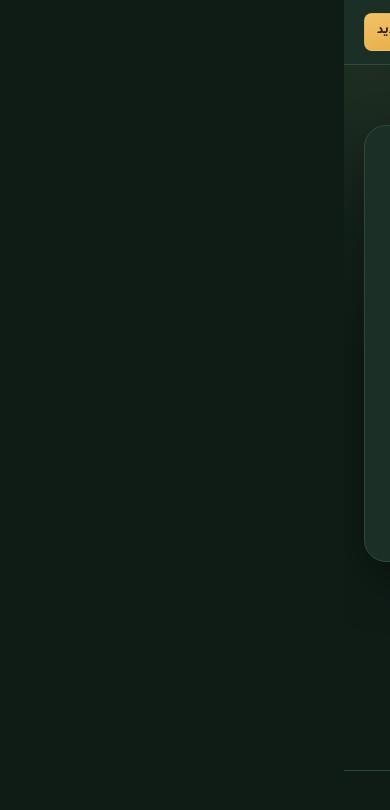
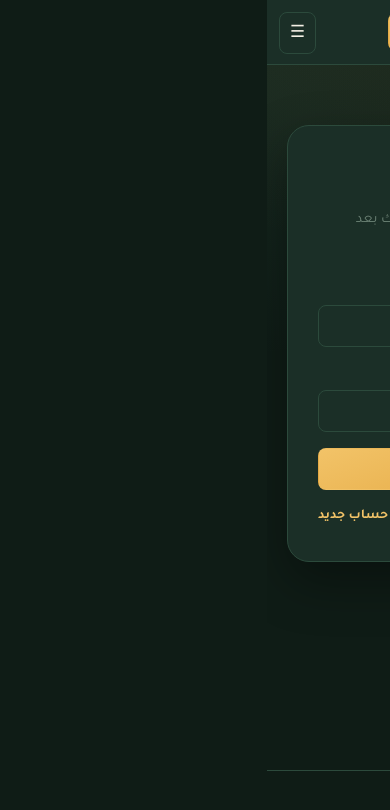
Before and after one commit to mohamedmlm/f, a React (Vite) app: page /login in a window 390 px wide. Shown: the top 810 px of the page. Built offline with nearby package versions, Linux system fonts and the light colour scheme; no server answers.

Commit message:
Publish mobile navbar fixes

```diff
--- a/src/styles/app.css
+++ b/src/styles/app.css
@@ -126,6 +126,20 @@
     margin-inline-start: auto;
   }
 
+  /* position hamburger on the left instead of near brand on mobile */
+  .nav-toggle {
+    position: absolute;
+    left: 12px;
+    top: 12px;
+    margin-inline-start: 0;
+    z-index: 80;
+  }
+
+  /* hide the brand mark on mobile so the hamburger sits visually on the left */
+  .brand-mark {
+    display: none;
+  }
+
   .nav-links {
     display: flex;
     position: fixed;
@@ -180,7 +194,8 @@
   }
 
   .nav-close {
-    display: inline-flex;
+    display: none !important;
+    /* hidden by design */
     position: absolute;
     top: 12px;
     right: 12px;
@@ -229,7 +244,7 @@
     position: absolute;
     left: 50%;
     transform: translateX(-50%);
-    bottom: 18px;
+    bottom: 40px;
     justify-content: center;
     align-items: center;
     width: calc(100% - 36px);
@@ -345,10 +360,7 @@
     .nav-toggle {
       display: none !important;
     }
-    /* hide mobile close '×' on larger screens */
-    .nav-close {
-      display: none !important;
-    }
+    /* keep nav-close visible on desktop */
     .nav-links {
       display: flex !important;
       position: static;
```
